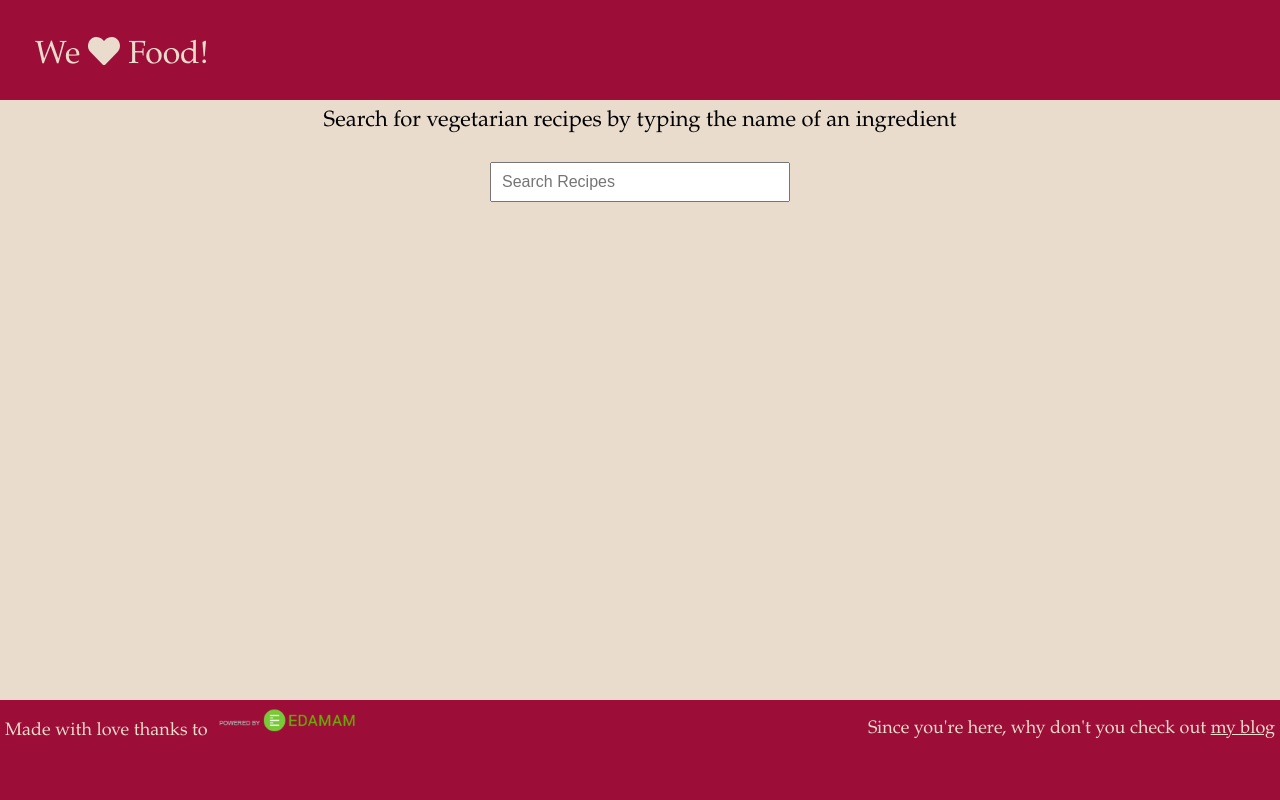
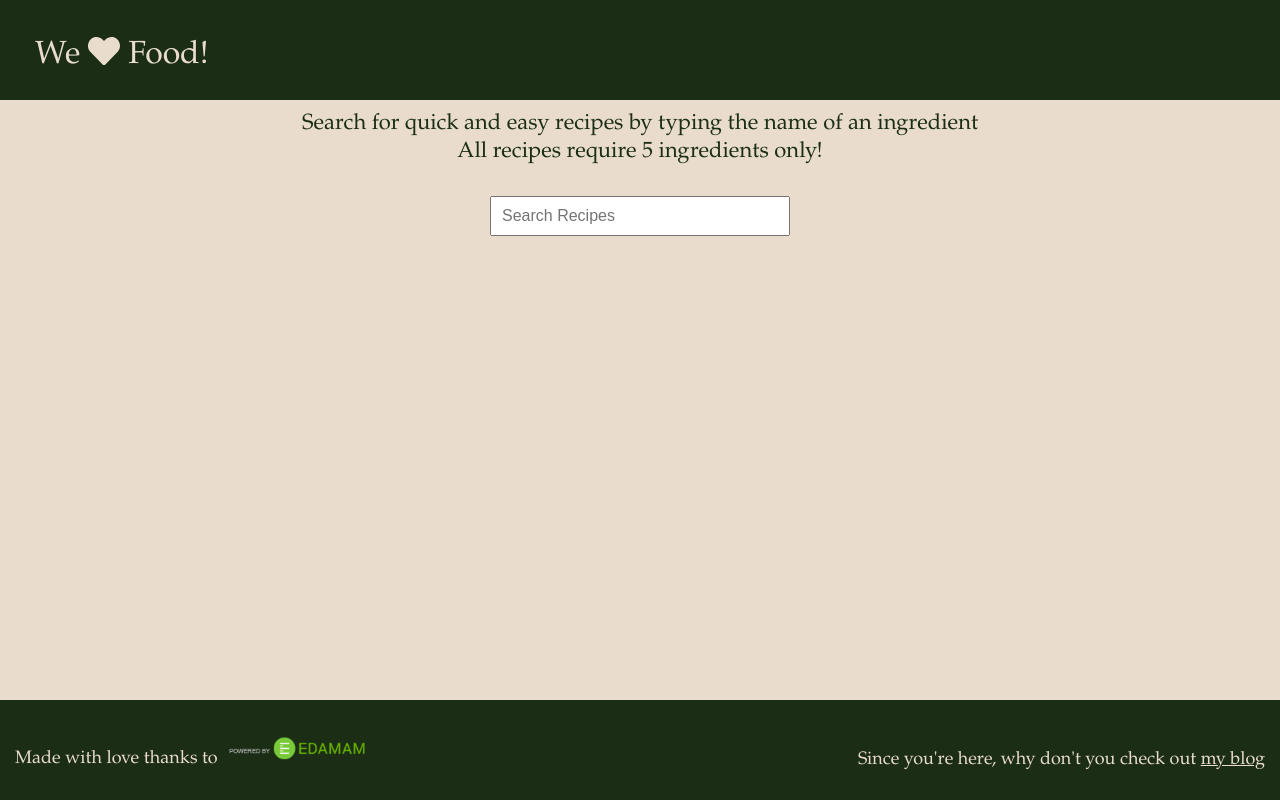
Before and after one commit to camille-p/love-food, a React (Create React App) app: page / in a window 1280 px wide. Built offline with nearby package versions, Linux system fonts and the light colour scheme.

Commit message:
display list of ingredients in modal  and changed colours

```diff
--- a/src/App.css
+++ b/src/App.css
@@ -148,7 +148,7 @@ h1 {
   font-size: 32px;
   padding: 35px;
 }
-a {
+a, footer, header, footer p {
   color: rgb(233, 220, 205);
 }
 
@@ -156,17 +156,23 @@ img {
   width: 250px;
   display: inline-block;
 }
-
+h2, h3 {
+  color: #1b2e15;
+}
 h2 {
-  color: black;
   font-size: 22px;
+  line-height: 28px;
   padding: 10px;
 }
-p {
+p, .recipeItems a {
   font-size: 18px;
   color: rgb(67, 87, 94);
 }
-
+h3 {
+  font-size: 20px;
+  font-weight: 700;
+  padding: 5px;
+}
 input {
   width: 300px;
   padding: 10px;
@@ -180,12 +186,11 @@ footer,
 header {
   height: 100px;
   margin: 0;
-  color: rgb(233, 220, 205);
-  background-color: rgb(156, 13, 56);
+  background-color: #1b2e15;
 }
 footer p {
-  color: rgb(233, 220, 205);
-  padding: 5px;
+  padding-right: 15px;
+  padding-left: 15px;
 }
 footer {
   position: absolute;
@@ -199,6 +204,7 @@ footer {
 }
 .flexFooter {
   justify-content: space-between;
+  align-items: center;
 }
 .flexFooter img {
   width: 150px;
@@ -211,19 +217,19 @@ footer {
   justify-content: center;
   height: 125px;
 }
-.containerStyle {
-  text-align: center;
-  background-color: rgb(233, 220, 205);
-}
-.recipeItems {
+.containerStyle, .recipeItems {
   background-color: rgb(233, 220, 205);
   text-align: center;
+}
+
+.recipeItems {
   display: inline-block;
 }
-.recipeItems a {
-  color: rgb(67, 87, 94);
-}
+
 .recipeItems > div {
   width: 350px;
   height: 400px;
 }
+.recipeItems img {
+  cursor: pointer;
+}
--- a/src/App.js
+++ b/src/App.js
@@ -1,6 +1,6 @@
 import React, { Component } from "react";
 import "./App.css";
-import SearchBar from "./Container.js";
+import SearchBar from "./SearchBar.js";
 import RecipeList from "./RecipeList.js";
 import ReactModal from "react-modal";
 import { library } from '@fortawesome/fontawesome-svg-core'
@@ -31,14 +31,13 @@ class App extends Component {
   }
 
   fetchData = query => {
-    const url = `https://api.edamam.com/search?q=${query}&app_id=${appID}&app_key=${appKey}&to=30&health=vegetarian`;
+    const url = `https://api.edamam.com/search?q=${query}&app_id=${appID}&app_key=${appKey}&to=30&ingr=5`;
     fetch(url)
       .then(res => res.json())
       .then(results => {
         this.setState({
           results: results.hits
         });
-        console.log(results)
       })
       .catch(err => {
         console.log(err);
@@ -53,14 +52,33 @@ class App extends Component {
         <ReactModal
           isOpen={this.state.showModal}
           contentLabel="Minimal Modal Example"
-          shouldCloseOnEsc={true}
+          ariaHideApp={false}
+          style={{
+            overlay: {
+              backgroundColor: '#1b2e15'
+            },
+            content: {
+              backgroundColor: 'rgb(233, 220, 205)'
+            }
+          }}
         >
           <FontAwesomeIcon icon="window-close" onClick={this.handleCloseModal}/>
-          <div>{this.state.selectedRecipe}</div>
+          <div>
+            <h3 style={style}>Ingredients:</h3>
+            <p style={style}>{this.state.selectedRecipe[0]}</p>
+            <p style={style}>{this.state.selectedRecipe[1]}</p>
+            <p style={style}>{this.state.selectedRecipe[2]}</p>
+            <p style={style}>{this.state.selectedRecipe[3]}</p>
+            <p style={style}>{this.state.selectedRecipe[4]}</p>
+            </div>
         </ReactModal>
       </div>
     );
   }
 }
-
+const style= {
+  padding: 15,
+  paddingLeft: 0,
+  color: '#1b2e15'
+}
 export default App;
--- a/src/RecipeItems.js
+++ b/src/RecipeItems.js
@@ -3,7 +3,7 @@ import React from "react";
 const RecipeItems = ({ recipe, openModal }) => (
   <div className="recipeItems">
     <div>
-      <h2>{recipe.label}</h2>
+      <h3>{recipe.label}</h3>
       <img src={recipe.image} alt="food"  onClick={() => openModal(recipe.ingredientLines)}/>
       <p>
         Click <a href={recipe.url}>here</a> for the full recipe
--- a/src/Container.js
+++ b/src/SearchBar.js
@@ -13,7 +13,7 @@ class SearchBar extends React.Component {
   render() {
     return (
       <div>
-        <h2 className="containerStyle">Search for vegetarian recipes by typing the name of an ingredient</h2>
+        <h2 className="containerStyle">Search for quick and easy recipes by typing the name of an ingredient<br/>All recipes require 5 ingredients only!</h2>
         <form
           onSubmit={this.handleSubmit}
           className="flexContainer containerStyle"
```
